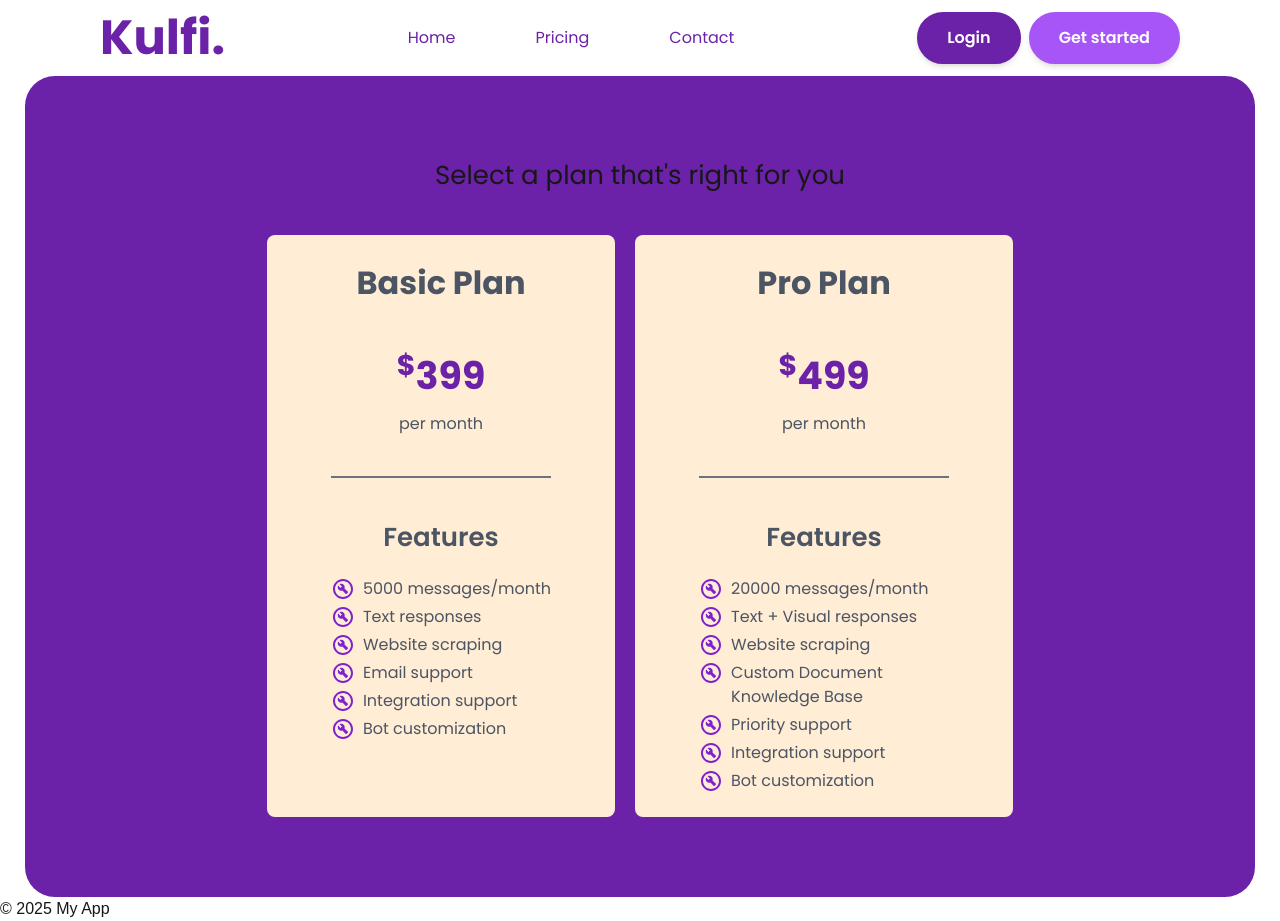
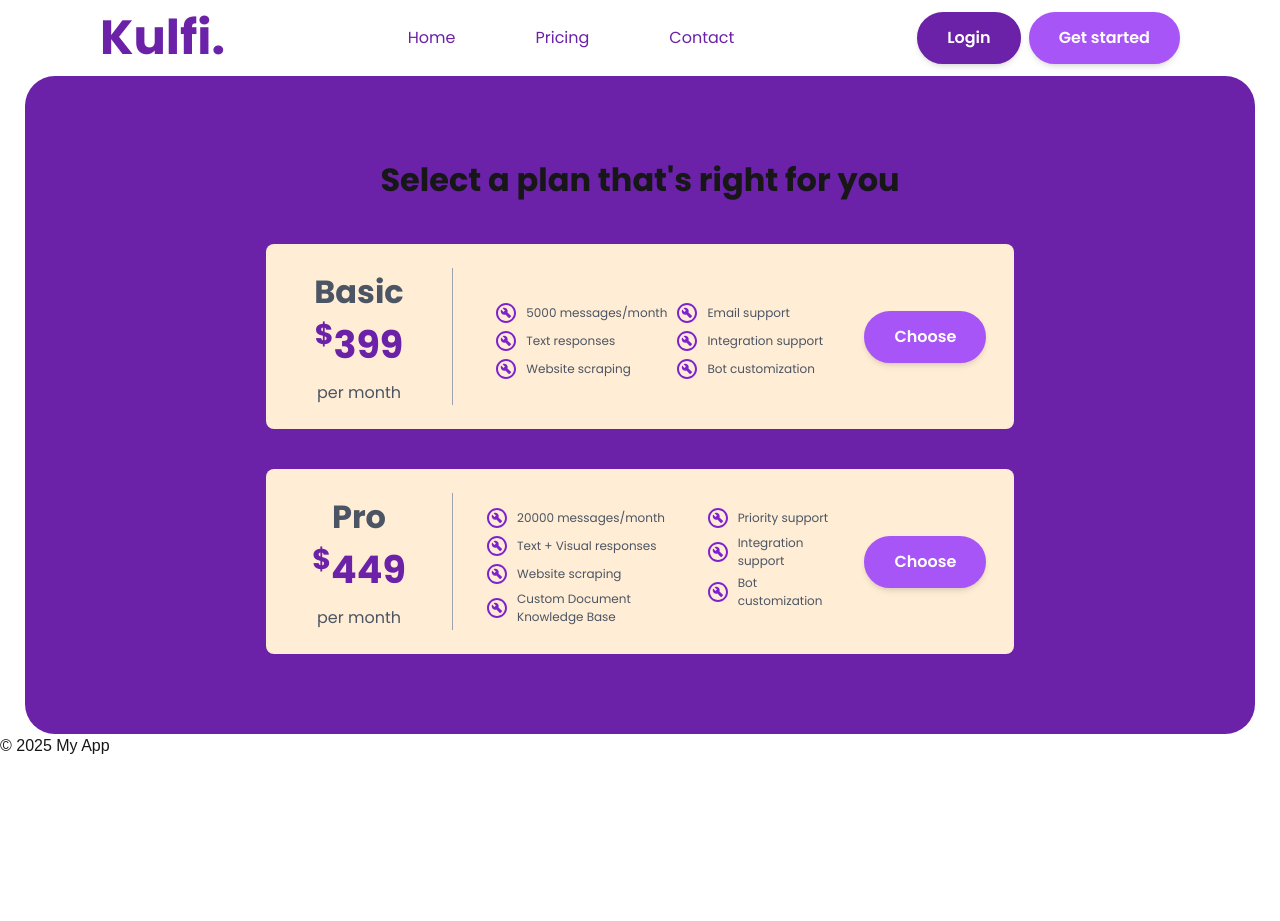
Before and after one commit to ashishthoppil/mt-ai-chatbot, a Next.js app: page /pricing in a window 1280 px wide. After the commit the page ends 800 px from the top, so only its background shows below. Built offline with nearby package versions, Linux system fonts and the light colour scheme.

Commit message:
pricing and contact page

```diff
--- a/app/get-started/page.js
+++ b/app/get-started/page.js
@@ -1,6 +1,7 @@
 'use client';
 
 import { ArrowCircleLeftRounded, ArrowCircleRightOutlined, ArrowLeftOutlined, ArrowLeftRounded, CheckBox, CheckCircle, CheckCircleOutline, CheckOutlined, SelectAllRounded } from '@mui/icons-material';
+import Link from 'next/link';
 import { useState } from 'react';
 
 const Step1 = ({ formData, setFormData, nextStep }) => {
@@ -8,9 +9,12 @@ const Step1 = ({ formData, setFormData, nextStep }) => {
     return (
         <div className='flex flex-col gap-[5rem] justify-center  w-full h-[55vh]'>
             <div className='flex items-center justify-between w-full'>
-                <div className='flex flex-col gap-4'>
-                    <h1 className='font-semibold text-2xl text-purple-800'>What is your organization called?</h1>
-                    <h1 className='font-normal text-md text-gray-500'>This will help us to customize the chatbot for your needs.</h1>
+                <div className='flex gap-5 items-start'>
+                    <Link href='/'><ArrowCircleLeftRounded className='text-purple-800 mt-1' /></Link>
+                    <div className='flex flex-col gap-4'>
+                        <h1 className='font-semibold text-2xl text-purple-800'>What is your organization called?</h1>
+                        <h1 className='font-normal text-md text-gray-500'>This will help us to customize the chatbot for your needs.</h1>
+                    </div>
                 </div>
                 <button onClick={() => {
                     if(formData.organization === '') {
@@ -33,7 +37,7 @@ const Step2 = ({ formData, setFormData, nextStep, prevStep }) => {
     <div className='flex flex-col gap-[5rem] justify-center items-center w-full h-[55vh]'>
         <div className='flex items-center justify-between w-full'>
         <div className='flex gap-5 items-start'>
-        <button onClick={prevStep}><ArrowCircleLeftRounded className='text-purple-800 mt-1' /></button>
+            <button onClick={prevStep}><ArrowCircleLeftRounded className='text-purple-800 mt-1' /></button>
             <div className='flex flex-col gap-4'>
                 <h1 className='font-semibold text-2xl text-purple-800'>What is your email address?</h1>
                 <h1 className='font-normal text-md text-gray-500'>We will use this email address for updates and future support.</h1>
--- a/app/pricing/page.js
+++ b/app/pricing/page.js
@@ -1,8 +1,7 @@
 'use client';
 
-import { ArrowBackIosNew, BuildCircleOutlined } from '@mui/icons-material';
+import { BuildCircleOutlined } from '@mui/icons-material';
 import { Poppins } from 'next/font/google'
-import { useEffect, useState } from 'react';
 
 export const poppins = Poppins({
   subsets: ['latin'],
@@ -12,52 +11,64 @@ export const poppins = Poppins({
 export default function Pricing() {
     return (
         <div className='flex flex-col gap-10 items-center justify-center bg-purple-800 w-full rounded-[30px] py-[5rem]'>
-            <h1 className='text-[26px]'>Select a plan that's right for you</h1>
-            <div className='flex gap-5'>
-                <div className='flex flex-col gap-10 items-center bg-orange-100 text-gray-600 rounded rounded-lg py-[1.5rem] px-[4rem] hover:border-4 hover:border-purple-400 duration-300 hover:scale-[1.01] hover:cursor-pointer'>
-                    <h1 className='font-bold text-[32px]'>Basic Plan</h1>
-                    <div className='flex flex-col items-center gap-2 border-b-[2px] border-gray-500 pb-10 w-full'>
-                        <h1 className='font-bold text-[38px] text-purple-800'><sup>$</sup>399</h1>
-                        <h6>per month</h6>
+            <h1 className='text-[32px] font-bold'>Select a plan that's right for you</h1>
+            <div className='flex flex-col gap-10'>
+                <div className='flex items-center bg-orange-100 text-gray-600 rounded rounded-lg py-[1.5rem] duration-300 hover:scale-[1.01] hover:cursor-pointer'>
+                    <div className='flex flex-col border-r-[1px] border-gray-400 px-[2rem] w-[25%]'>
+                        <h1 className='font-bold text-[32px] text-center'>Basic</h1>
+                        <div className='flex flex-col items-center gap-2 w-full'>
+                            <h1 className='font-bold text-[38px] text-purple-800'><sup>$</sup>399</h1>
+                            <h6>per month</h6>
+                        </div>
                     </div>
-                    <div className='flex flex-col items-center gap-3'>
-                        <h1 className='font-semibold text-[26px]'>Features</h1>
-                        <ul className='flex flex-col gap-1 mt-2'>
-                            <li className='flex gap-2 items-center'><BuildCircleOutlined className='text-purple-700' /> 5000 messages/month</li>
-                            <li className='flex gap-2 items-center'><BuildCircleOutlined className='text-purple-700' />Text responses</li>
-                            <li className='flex gap-2 items-center'><BuildCircleOutlined className='text-purple-700' />Website scraping</li>
-                            <li className='flex gap-2 items-center'><BuildCircleOutlined className='text-purple-700' />Email support</li>
-                            <li className='flex gap-2 items-center'><BuildCircleOutlined className='text-purple-700' />Integration support</li>
-                            <li className='flex gap-2 items-center'><BuildCircleOutlined className='text-purple-700' />Bot customization</li>
-                        </ul>
+                    <div className='flex flex-col items-center justify-center ga-3 px-[2rem] w-[55%]'>
+                        <div className='flex gap-2 text-[12px]'>
+                            <div className='flex flex-col gap-1 mt-2'>
+                                <span className='flex gap-2 items-center'><BuildCircleOutlined className='text-purple-700' />5000 messages/month</span>
+                                <span className='flex gap-2 items-center'><BuildCircleOutlined className='text-purple-700' />Text responses</span>
+                                <span className='flex gap-2 items-center'><BuildCircleOutlined className='text-purple-700' />Website scraping</span>
+                            </div>
+                            <div className='flex flex-col gap-1 mt-2'>
+                                <span className='flex gap-2 items-center'><BuildCircleOutlined className='text-purple-700' />Email support</span>
+                                <span className='flex gap-2 items-center'><BuildCircleOutlined className='text-purple-700' />Integration support</span>
+                                <span className='flex gap-2 items-center'><BuildCircleOutlined className='text-purple-700' />Bot customization</span>
+                            </div>
+                        </div>
+                    </div>
+                    <div className='w-[20%]'>
+                        <button href="/get-started" className='bg-purple-500 border-2 border-purple-500 shadow-md hover:bg-white hover:text-purple-500 text-white py-3 px-7 duration-200 hover:cursor-pointer rounded-[30px] font-semibold'>Choose</button>
                     </div>
                 </div>
 
-
-                <div onClick={() => alert('clicked')} className='flex flex-col gap-10 items-center bg-orange-100 text-gray-600 rounded rounded-lg py-[1.5rem] px-[4rem] hover:border-4 hover:border-purple-400 duration-300 hover:scale-[1.01] hover:cursor-pointer'>
-                    <h1 className='font-bold text-[32px]'>Pro Plan</h1>
-                    <div className='flex flex-col items-center gap-2 border-b-[2px] border-gray-500 pb-10 w-full'>
-                        <h1 className='font-bold text-[38px] text-purple-800'><sup>$</sup>499</h1>
-                        <h6>per month</h6>
+                <div className='flex items-center bg-orange-100 text-gray-600 rounded rounded-lg py-[1.5rem] duration-300 hover:scale-[1.01] hover:cursor-pointer'>
+                    <div className='flex flex-col border-r-[1px] border-gray-400 px-[2rem] w-[25%]'>
+                        <h1 className='font-bold text-[32px] text-center'>Pro</h1>
+                        <div className='flex flex-col items-center gap-2 w-full'>
+                            <h1 className='font-bold text-[38px] text-purple-800'><sup>$</sup>449</h1>
+                            <h6>per month</h6>
+                        </div>
                     </div>
-                    <div className='flex flex-col items-center gap-3'>
-                        <h1 className='font-semibold text-[26px]'>Features</h1>
-                        <ul className='flex flex-col gap-1 mt-2'>
-                            <li className='flex gap-2 items-center'><BuildCircleOutlined className='text-purple-700' /> 20000 messages/month</li>
-                            <li className='flex gap-2 items-center'><BuildCircleOutlined className='text-purple-700' />Text + Visual responses</li>
-                            <li className='flex gap-2 items-center w-[250px] truncate text-ellipsis overflow-hidden'><BuildCircleOutlined className='text-purple-700' />Website scraping</li>
-                            <li className='flex gap-2 items-start w-[200px]'><BuildCircleOutlined className='text-purple-700' />Custom Document Knowledge Base</li>
-
-                            <li className='flex gap-2 items-center'><BuildCircleOutlined className='text-purple-700' />Priority support</li>
-                            <li className='flex gap-2 items-center'><BuildCircleOutlined className='text-purple-700' />Integration support</li>
-                            <li className='flex gap-2 items-center'><BuildCircleOutlined className='text-purple-700' />Bot customization</li>
-                        </ul>
+                    <div className='flex flex-col items-center justify-center ga-3 px-[2rem] w-[55%]'>
+                        <h1 className='font-semibold text-[26px]'></h1>
+                        <div className='flex gap-2 text-[12px]'>
+                            <div className='flex flex-col gap-1 mt-2'>
+                                <span className='flex gap-2 items-center'><BuildCircleOutlined className='text-purple-700' />20000 messages/month</span>
+                                <span className='flex gap-2 items-center'><BuildCircleOutlined className='text-purple-700' />Text + Visual responses</span>
+                                <span className='flex gap-2 items-center'><BuildCircleOutlined className='text-purple-700' />Website scraping</span>
+                                <span className='flex gap-2 items-center'><BuildCircleOutlined className='text-purple-700' />Custom Document Knowledge Base</span>
+                            </div>
+                            <div className='flex flex-col gap-1 mt-2'>
+                                <span className='flex gap-2 items-center'><BuildCircleOutlined className='text-purple-700' />Priority support</span>
+                                <span className='flex gap-2 items-center'><BuildCircleOutlined className='text-purple-700' />Integration support</span>
+                                <span className='flex gap-2 items-center'><BuildCircleOutlined className='text-purple-700' />Bot customization</span>
+                            </div>
+                        </div>
+                    </div>
+                    <div className='w-[20%]'>
+                        <button href="/get-started" className='bg-purple-500 border-2 border-purple-500 shadow-md hover:bg-white hover:text-purple-500 text-white py-3 px-7 duration-200 hover:cursor-pointer rounded-[30px] font-semibold'>Choose</button>
                     </div>
                 </div>
             </div>
-            {/* <h1 className='text-[4rem] font-bold text-center'>In just 10 minutes,<br/>for 1/2 the price.</h1>
-            <h1 className='text-[16px]'>Enhance customer engagement with our intelligent AI chatbot.</h1>
-            <button href="/" className='bg-purple-500 hover:bg-purple-400 border-2 border-purple-500 shadow-md hover:text-white hover:text-purple-800 text-white py-3 px-7 duration-200 hover:cursor-pointer rounded-[30px] font-semibold'><span>See how it works</span></button> */}
         </div>
     );
 }
```
Also changed, not shown: app/contact/page.js (added, +39 -0 lines).
